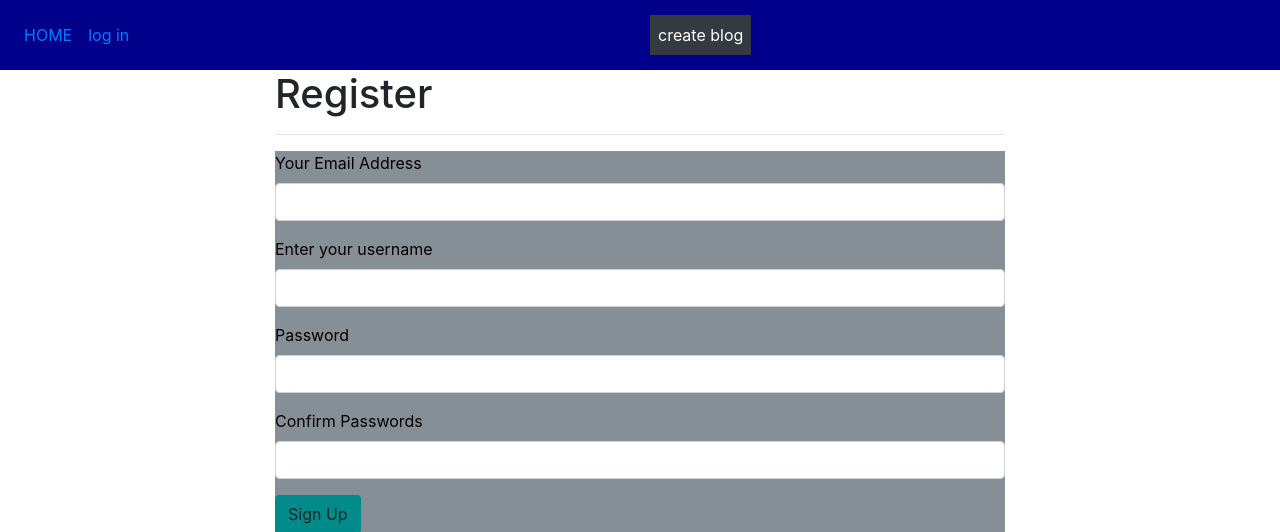
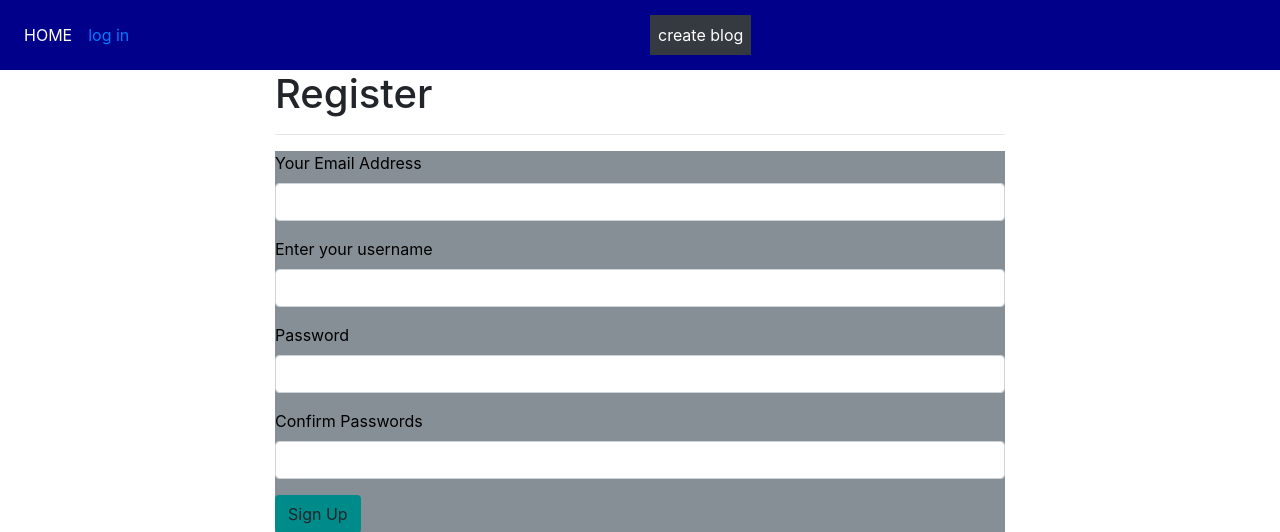
Before and after one commit to dhalianeza/blog-web, a Flask app: page /auth/register in a window 1280 px wide. Shown: the top 532 px of the page. Run offline with Flask 2, Linux system fonts and the light colour scheme; some libraries are stand-ins or nearby versions.

Commit message:
deployment to heroku

```diff
--- a/app/templates/navbar.html
+++ b/app/templates/navbar.html
@@ -2,7 +2,7 @@
     <div class="collapse navbar-collapse navbar-fixed-top" id="navbarNav">
       <ul class="navbar-nav">
         <li class="nav-item active">
-          <a class="nav-link text-align-center " href="/">HOME<span class="sr-only">(current)</span></a>
+          <a class="nav-link text-align-center text-white" href="/">HOME<span class="sr-only">(current)</span></a>
         </li>
       </ul>
       <ul class="nav navbar-nav float-right">
```
